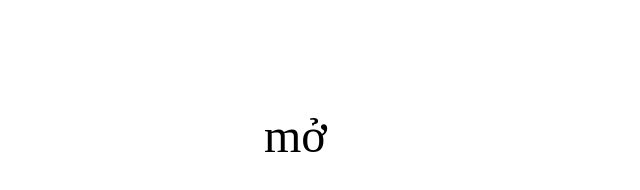
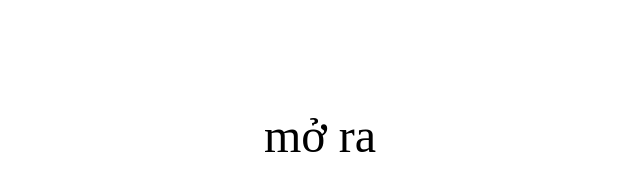
Before and after one commit to vietvayvv/vietvayvv.github.io, a plain HTML site: page index.html in a window 1280 px wide. Shown: the full height of the page, 244-884 px from the left. Drawn offline with Linux system fonts and the light colour scheme.

Commit message:
Update index.html

```diff
--- a/index.html
+++ b/index.html
@@ -25,7 +25,7 @@
             </div>
         </div>
         <div class="link-wrapper">
-            <a href="https://vietvayvv.wixsite.com/vietvay">mở</a>
+            <a href="https://vietvayvv.wixsite.com/vietvay">mở ra</a>
         </div>
     </div>
 </body>
```
